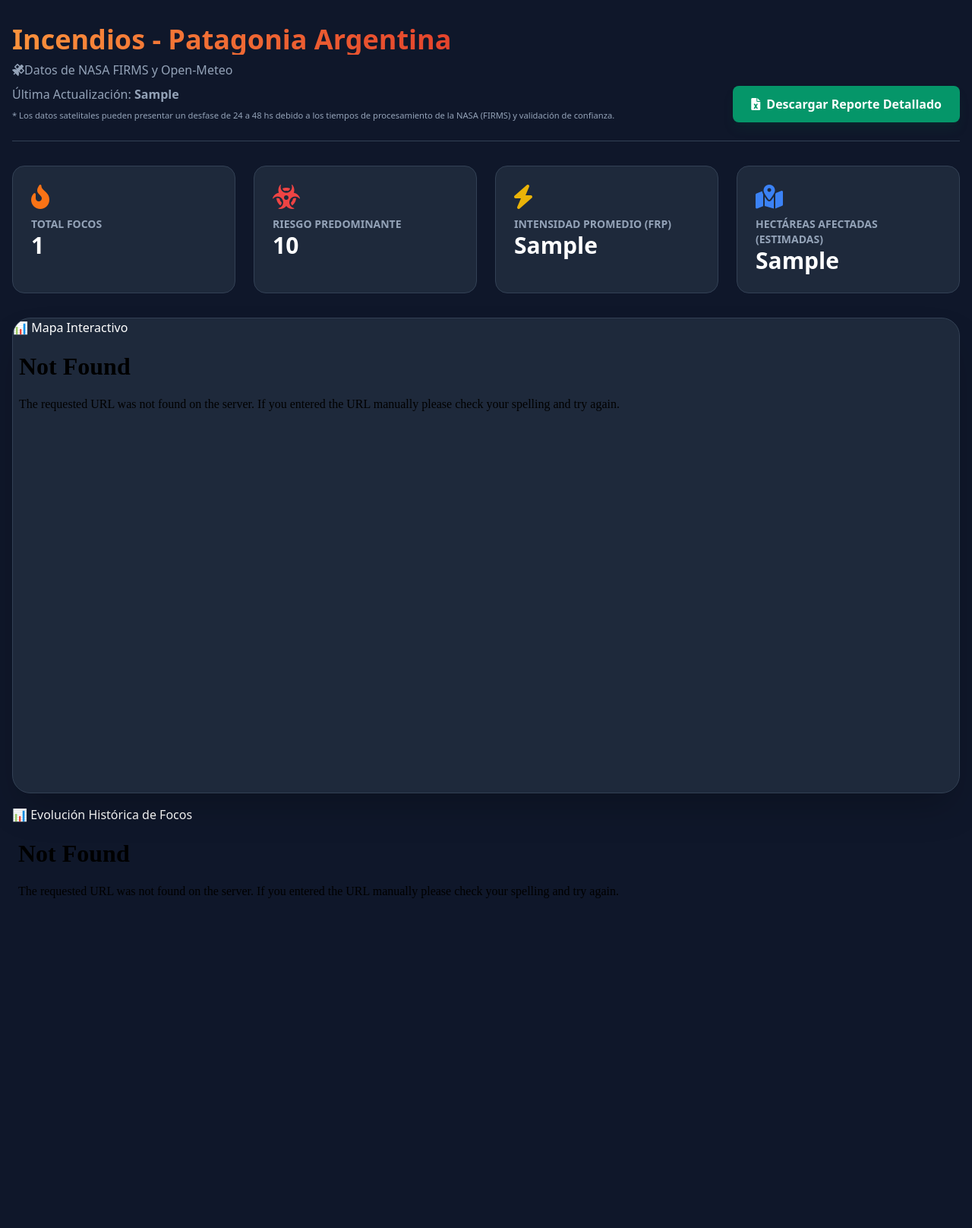
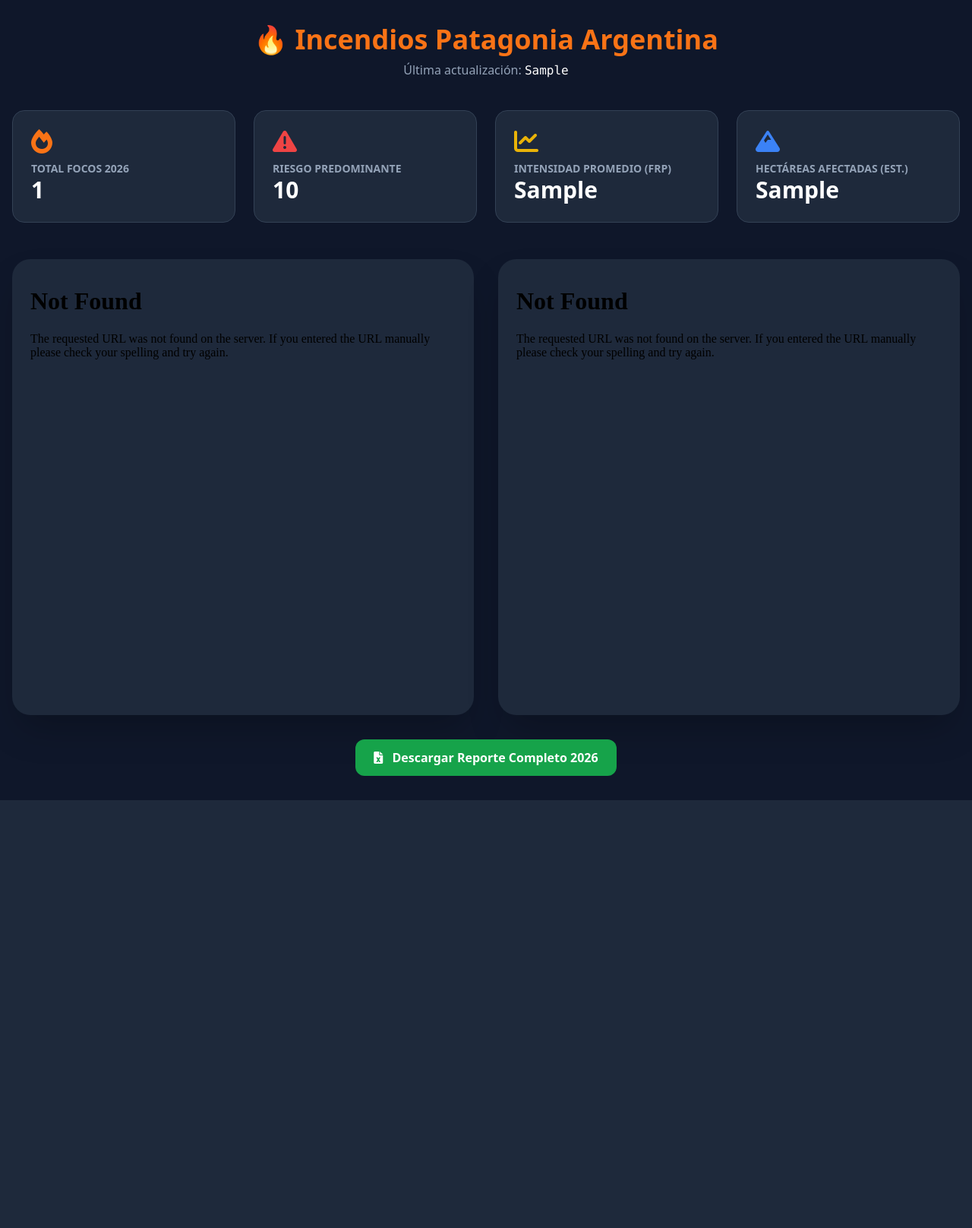
Before and after one commit to sbongi22/incendios-patagonia, a Flask app: template templates/index.html in a window 1280 px wide. Shown: the whole page at 76% size. After the commit the page ends 1053 px from the top, so only its background shows below. Run offline with Flask 3, Linux system fonts and the light colour scheme; the template is opened without the code that fills it: most values are stand-ins (such as "Sample title", 1, 10 or a date in 2020); some libraries are stand-ins or nearby versions.

Commit message:
Update index.html

```diff
--- a/templates/index.html
+++ b/templates/index.html
@@ -2,64 +2,55 @@
 <html lang="es">
 <head>
     <meta charset="UTF-8">
+    <meta name="viewport" content="width=device-width, initial-scale=1.0">
     <title>Monitoreo Incendios Patagonia</title>
-    <link rel="icon" type="image/x-icon" href="{{ url_for('static', filename='favicon.png') }}"></head>
     <script src="https://cdn.tailwindcss.com"></script>
     <link rel="stylesheet" href="https://cdnjs.cloudflare.com/ajax/libs/font-awesome/6.0.0/css/all.min.css">
 </head>
 <body class="bg-slate-900 text-white font-sans">
     <div class="container mx-auto px-4 py-8">
-        <div class="flex justify-between items-end border-b border-slate-700 pb-6 mb-8">
-            <div>
-                <h1 id="titulo" class="text-4xl font-extrabold text-transparent bg-clip-text bg-gradient-to-r from-orange-400 to-red-600">
-                    Incendios - Patagonia Argentina
-                </h1>
-                <p class="text-slate-400 mt-2"><i class="fas fa-satellite"></i>Datos de NASA FIRMS y Open-Meteo</p>
-                <p class="text-slate-400 mt-2" id="actualizacion">Última Actualización: <strong>{{ stats.ultima_actualizacion }}</strong></p>
-                <p class="text-slate-400 mt-2" style="font-size: 0.7rem;">* Los datos satelitales pueden presentar un desfase de 24 a 48 hs debido a los tiempos de procesamiento de la NASA (FIRMS) y validación de confianza.</p>
-            </div>
-            <a href="/descargar" class="bg-emerald-600 hover:bg-emerald-500 text-white px-6 py-3 rounded-lg font-bold transition-all flex items-center gap-2 shadow-lg shadow-emerald-900/20">
-                <i class="fas fa-file-excel"></i> Descargar Reporte Detallado
-            </a>
-        </div>
+        <header class="mb-10 text-center">
+            <h1 class="text-4xl font-extrabold text-orange-500 mb-2">🔥 Incendios Patagonia Argentina</h1>
+            <p class="text-slate-400">Última actualización: <span class="font-mono text-white">{{ stats.ultima_actualizacion }}</span></p>
+        </header>
 
-        <div class="grid grid-cols-1 md:grid-cols-4 gap-6 mb-8">
-            <div class="bg-slate-800 p-6 rounded-2xl border border-slate-700 hover:border-orange-500 transition-colors">
-                <div class="text-orange-500 mb-2"><i class="fas fa-fire-alt fa-2x"></i></div>
-                <div class="text-slate-400 text-sm font-semibold uppercase">Total Focos</div>
+        <div class="grid grid-cols-1 md:grid-cols-4 gap-6 mb-12">
+            <div class="bg-slate-800 p-6 rounded-2xl border border-slate-700">
+                <div class="text-orange-500 mb-2"><i class="fas fa-fire fa-2x"></i></div>
+                <div class="text-slate-400 text-sm font-semibold uppercase">Total Focos 2026</div>
                 <div class="text-3xl font-bold">{{ stats.total_focos }}</div>
             </div>
-            <div class="bg-slate-800 p-6 rounded-2xl border border-slate-700 hover:border-red-500 transition-colors">
-                <div class="text-red-500 mb-2"><i class="fas fa-biohazard fa-2x"></i></div>
+            <div class="bg-slate-800 p-6 rounded-2xl border border-slate-700">
+                <div class="text-red-500 mb-2"><i class="fas fa-exclamation-triangle fa-2x"></i></div>
                 <div class="text-slate-400 text-sm font-semibold uppercase">Riesgo Predominante</div>
                 <div class="text-3xl font-bold">{{ stats.riesgo_avg }}</div>
             </div>
-            <div class="bg-slate-800 p-6 rounded-2xl border border-slate-700 hover:border-yellow-500 transition-colors">
-                <div class="text-yellow-500 mb-2"><i class="fas fa-bolt fa-2x"></i></div>
+            <div class="bg-slate-800 p-6 rounded-2xl border border-slate-700">
+                <div class="text-yellow-500 mb-2"><i class="fas fa-chart-line fa-2x"></i></div>
                 <div class="text-slate-400 text-sm font-semibold uppercase">Intensidad Promedio (FRP)</div>
                 <div class="text-3xl font-bold">{{ stats.intensidad_max }}</div>
             </div>
-            <div class="bg-slate-800 p-6 rounded-2xl border border-slate-700 hover:border-blue-500 transition-colors">
-                <div class="text-blue-500 mb-2"><i class="fas fa-map-marked-alt fa-2x"></i></div>
-                <div class="text-slate-400 text-sm font-semibold uppercase">Hectáreas Afectadas (Estimadas)</div>
+            <div class="bg-slate-800 p-6 rounded-2xl border border-slate-700">
+                <div class="text-blue-500 mb-2"><i class="fas fa-mountain fa-2x"></i></div>
+                <div class="text-slate-400 text-sm font-semibold uppercase">Hectáreas Afectadas (Est.)</div>
                 <div class="text-3xl font-bold">{{ stats.area_critica }}</div>
             </div>
         </div>
 
-        <div class="bg-slate-800 rounded-3xl overflow-hidden shadow-2xl border border-slate-700 relative">
-            <div id="loader" class="absolute inset-0 flex items-center justify-center bg-slate-900 z-10">
-                <div class="animate-spin rounded-full h-12 w-12 border-t-2 border-orange-500"></div>
+        <div class="grid grid-cols-1 lg:grid-cols-2 gap-8">
+            <div class="bg-slate-800 p-4 rounded-3xl overflow-hidden shadow-2xl h-[600px]">
+                <iframe src="/static/mapa_generado.html" class="w-full h-full border-none"></iframe>
             </div>
-            <div class="card-header">📊 Mapa Interactivo</div>
-            <iframe src="/mapa_embed" class="w-full h-[600px]" onload="document.getElementById('loader').style.display='none'"></iframe>
+            <div class="bg-slate-800 p-4 rounded-3xl overflow-hidden shadow-2xl h-[600px]">
+                <iframe src="/static/evolucion_historica.html" class="w-full h-full border-none"></iframe>
+            </div>
         </div>
-            <div class="card mt-4">
-        <div class="card-header">📊 Evolución Histórica de Focos</div>
-        <div class="card-body">
-            <iframe src="/evolucion_embed" width="100%" height="500px" frameborder="0"></iframe>
+
+        <div class="mt-8 text-center">
+            <a href="/static/detalle_incendios.xlsx" class="bg-green-600 hover:bg-green-700 px-6 py-3 rounded-xl font-bold transition-all inline-block">
+                <i class="fas fa-file-excel mr-2"></i> Descargar Reporte Completo 2026
+            </a>
         </div>
     </div>
-    </div>
-
 </body>
 </html>
```
